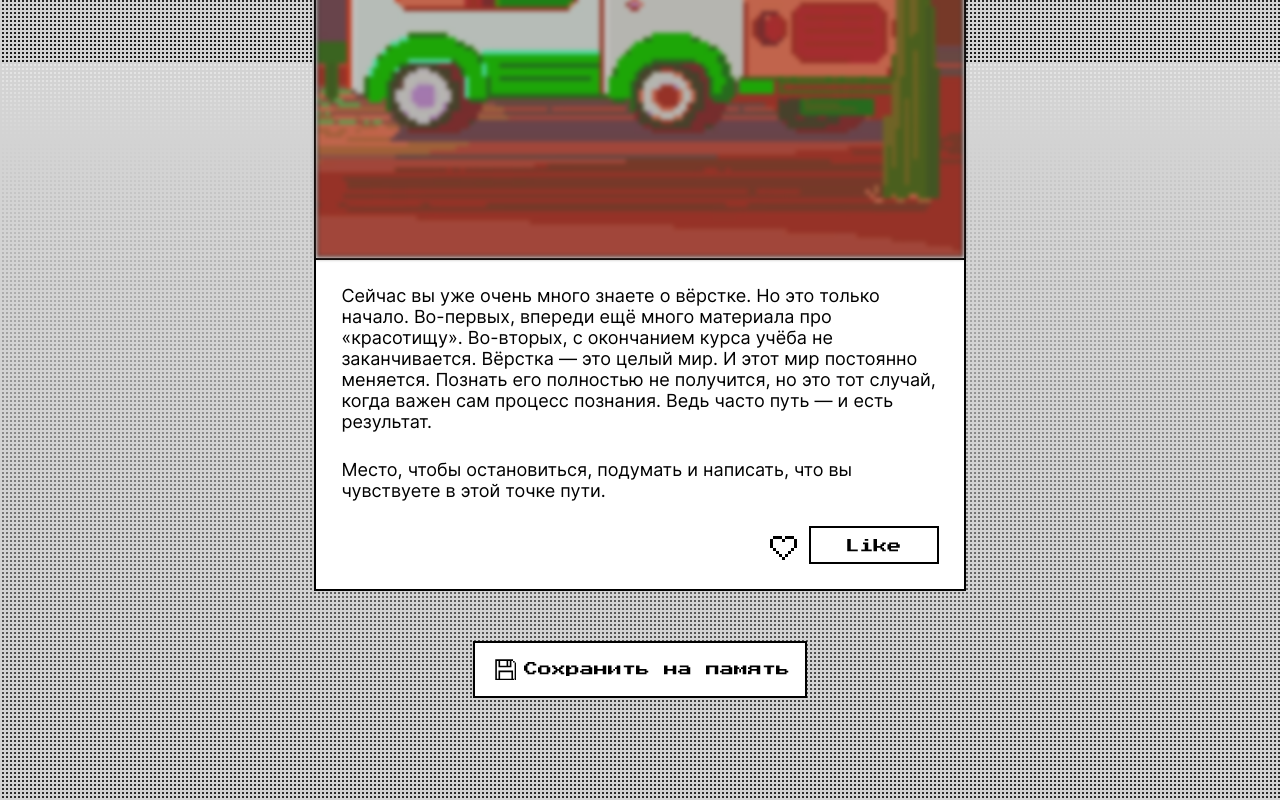
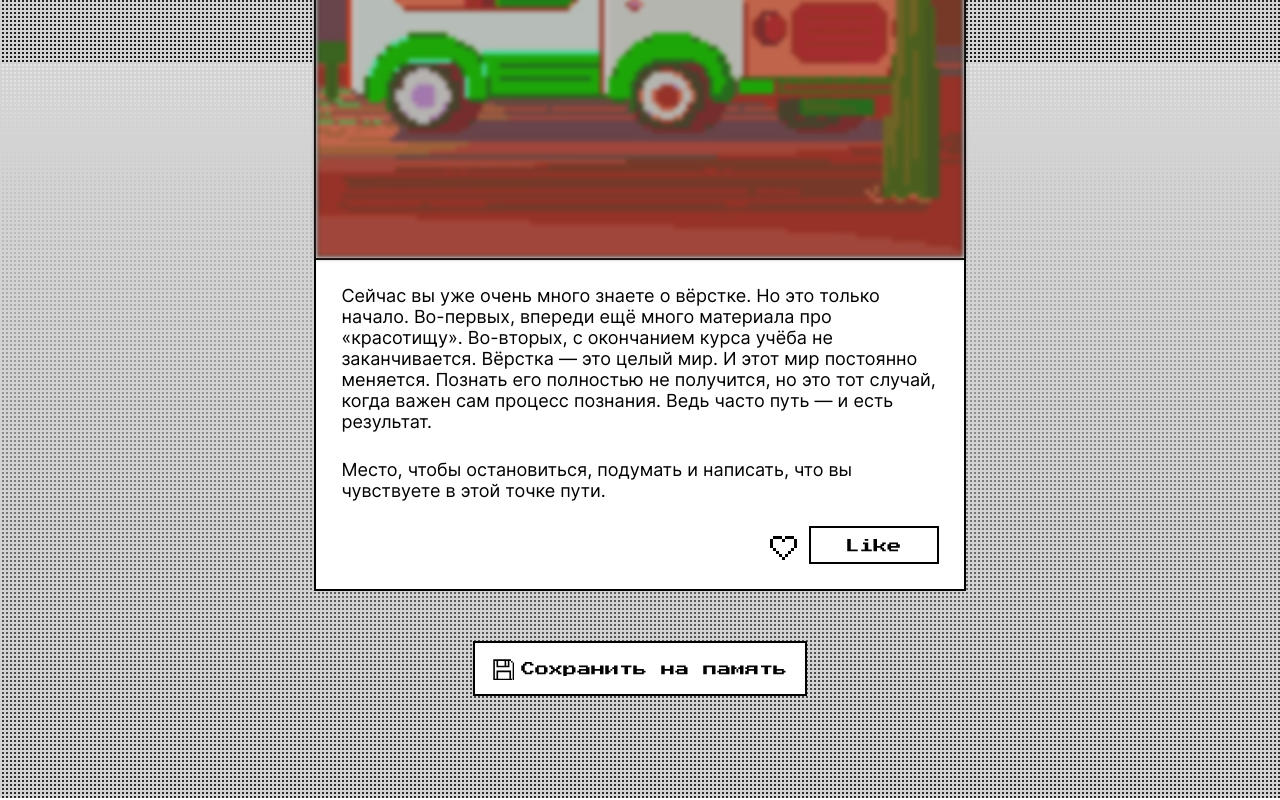
Before and after one commit to AppoAppo/zakrivayuschiy-teg-f, a plain HTML site: page index.html in a window 1280 px wide. Shown: the part 7938-8738 px from the top of the page. Drawn offline with Linux system fonts and the light colour scheme.

Commit message:
second review fixes

```diff
--- a/styles/style.css
+++ b/styles/style.css
@@ -278,6 +278,7 @@
   font-family: var(--accent-font);
   background-color: transparent;
   cursor: pointer;
+  transition: box-shadow 300ms ease;
 }
 
 .button-animated:after {
@@ -304,7 +305,6 @@
 .button-animated:focus-visible {
   box-shadow: 2px 2px 0 0 var(--accent-color);
   outline: none;
-  transition: box-shadow 300ms ease;
 }
 
 /* Кнопка - Like */
@@ -339,11 +339,13 @@
   display: grid;
   grid-template-columns: min-content 1fr;
   align-items: center;
-  gap: 4px;
-  padding-inline-start: 20px;
+  gap: clamp(0rem, -0.088rem + 0.38vw, 0.25rem);
+  padding-inline-start: clamp(0.313rem, -0.018rem + 1.41vw, 1.25rem);
+  padding-inline-end: 0;
   padding-block: 16px;
   line-height: 15px;
   inline-size: 100%;
+  block-size: 55px;
 }
 
 .save__button-floppy {
@@ -352,6 +354,7 @@
   margin-inline-end: 4px;
   color: var(--fill-color);
   inline-size: 21px;
+  /* inline-size: clamp(1.313rem, 5.673rem + -5.54vw, 4.375rem); не сработало, блок рос, но содержимое было нецентрировано*/
   block-size: 21px;
   mix-blend-mode: difference;
 }
```
